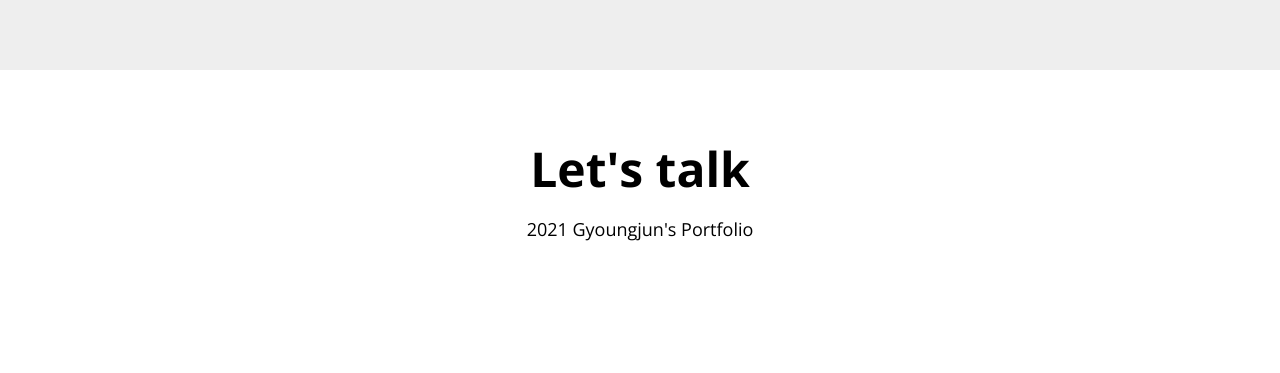
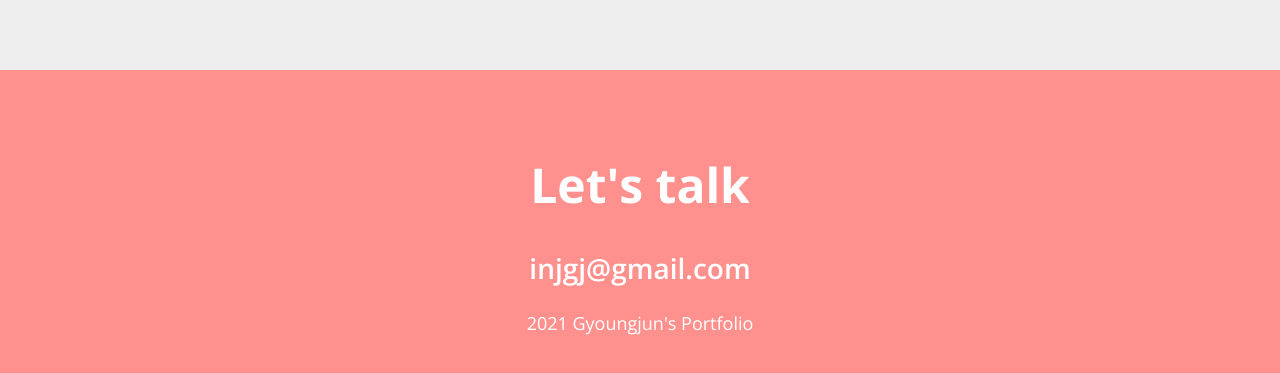
Before and after one commit to injxgj/portfolio, a plain HTML site: page index.html in a window 1280 px wide. Shown: the part 3818-4191 px from the top of the page. Before the commit the page ends 4113 px from the top, so only its background shows below. Drawn offline with nearby package versions, Linux system fonts and the light colour scheme.

Commit message:
[feat] CSS: Contact

```diff
--- a/index.html
+++ b/index.html
@@ -257,7 +257,7 @@
     <!-- Contact -->
     <section id="contact" class="section">
       <h1 class="contact__title">Let's talk</h1>
-      <h2 class="contact__email"></h2>
+      <h2 class="contact__email">injgj@gmail.com</h2>
       <div class="contact__links">
         <a href="" target="_blank">
           <i></i>
--- a/style.css
+++ b/style.css
@@ -400,3 +400,29 @@ p {
 .testimonial__speech-bubble a {
   color: var(--color-pink);
 }
+
+/* Contact */
+#contact {
+  background-color: var(--color-pink);
+}
+
+.contact__title,
+.contact__email,
+.contact__rights {
+  color: var(--color-white);
+}
+
+.contact__title {
+  margin: 32px 0;
+}
+
+.contact__links {
+  font-size: var(--font-large);
+  margin: 24px 0;
+  transition: all var(--animateion-duration) ease-in;
+}
+
+.contact_links i:hover {
+  transform: scale(1.1);
+  color: var(--color-yello);
+}
```
